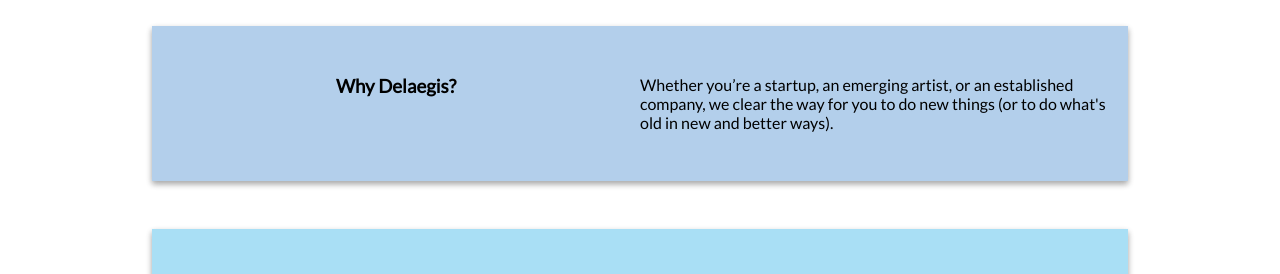
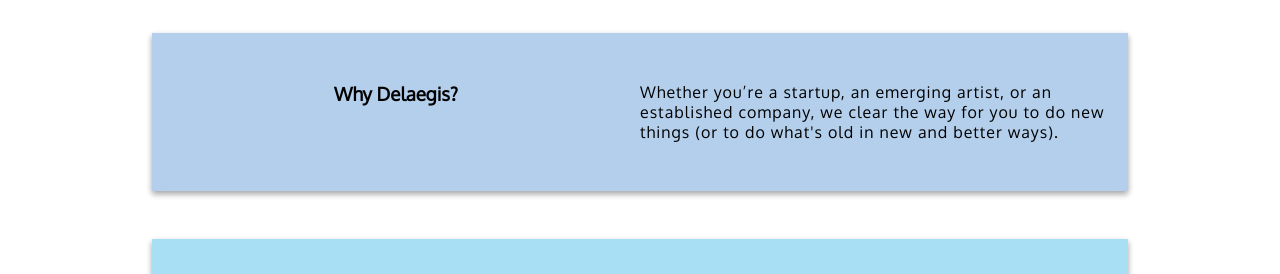
Before and after one commit to janelleany/fuzzy-enigma, a website: page index.html in a window 1280 px wide. Shown: the part 481-755 px from the top of the page. Drawn offline with Linux system fonts and the light colour scheme.

Commit message:
minor changes

```diff
--- a/index.html
+++ b/index.html
@@ -8,7 +8,7 @@
   <link rel="stylesheet" href="styles.css">
   <link rel="icon" type="image/png" href="favicon.png">
   <!-- <link rel="icon" type="image/png" href="logo.png"> -->
-  <link href="https://fonts.googleapis.com/css?family=Lato|Open+Sans|Raleway" rel="stylesheet">
+  <link href="https://fonts.googleapis.com/css?family=Oxygen" rel="stylesheet">
 
   <title>Deleagis Legal</title>
 </head>
--- a/styles.css
+++ b/styles.css
@@ -10,11 +10,15 @@
   display: flex;
   flex-direction: column;
   justify-content: center;
-  font-family: Lato, Raleway, 'Open Sans';
+  font-family: Oxygen;
 }
 
 h3, h4 {
   font-weight: 600;
+}
+
+p {
+  letter-spacing: 1px;
 }
 
 a {
```
